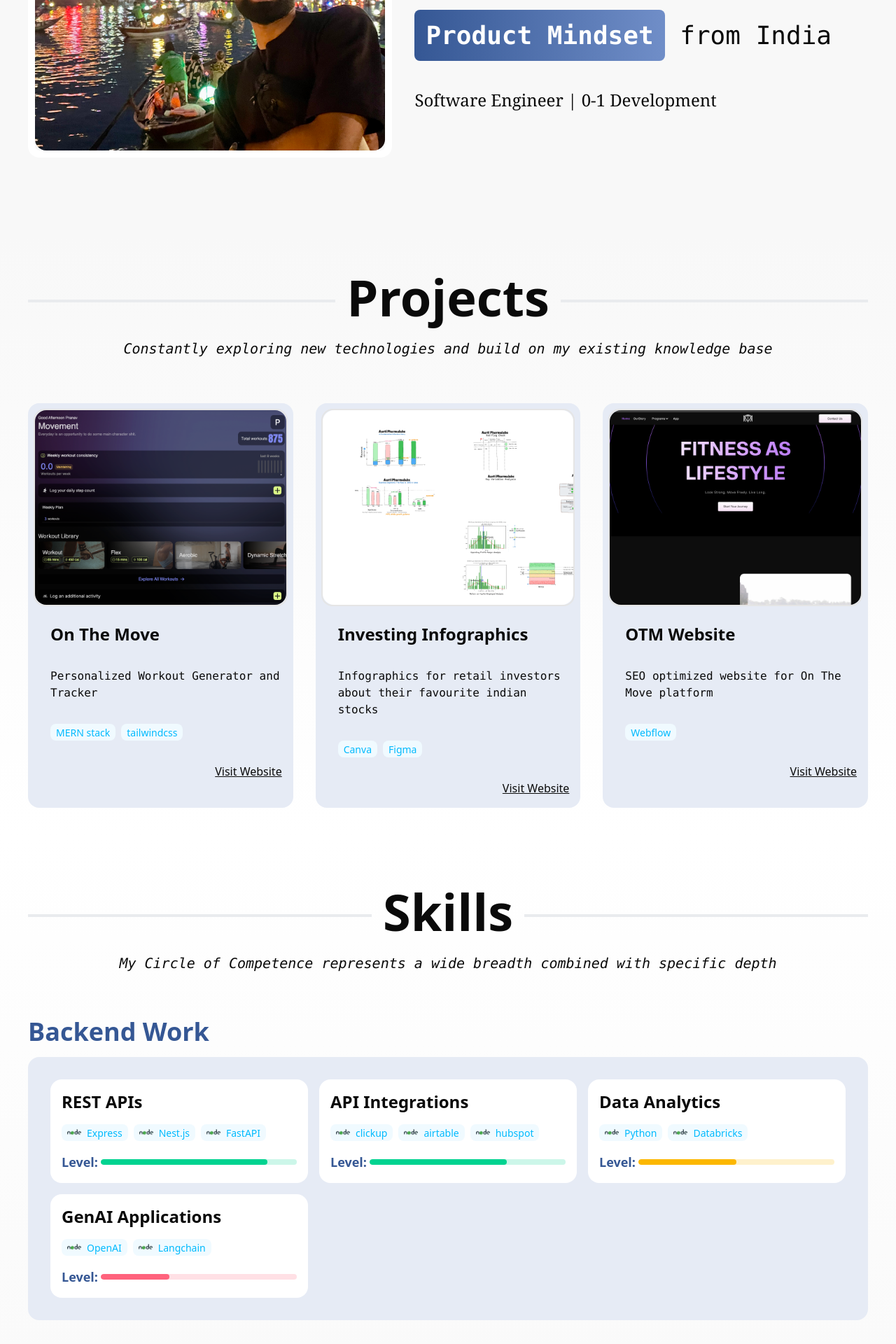
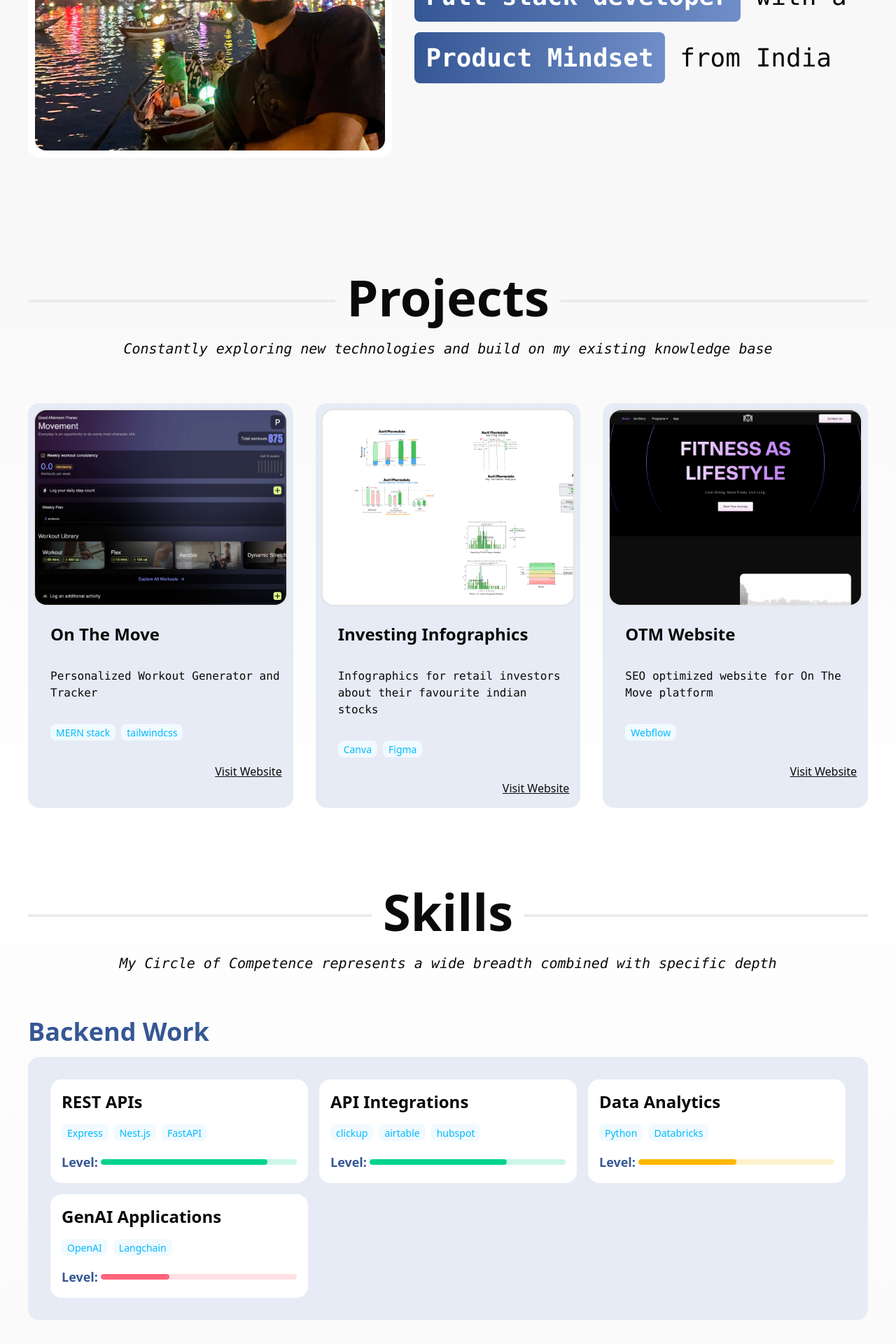
Before and after one commit to pranav-9/my-portfolio, a Next.js app: page / in a window 1280 px wide. Shown: the part 460-2380 px from the top of the page at 70% size. Built offline with nearby package versions, Linux system fonts and the light colour scheme.

Commit message:
comment out

```diff
--- a/src/app/hero.tsx
+++ b/src/app/hero.tsx
@@ -38,9 +38,9 @@ const Hero = () => {
               from India
             </p>
           </div>
-          <p className="text-2xl font-serif">
+          {/* <p className="text-2xl font-serif">
             Software Engineer | 0-1 Development
-          </p>
+          </p> */}
         </div>
       </div>
     </div>
--- a/src/app/skillbox.tsx
+++ b/src/app/skillbox.tsx
@@ -30,13 +30,13 @@ const Skillbox = (props: {
           {props.skillDetails.badges.map((badge) => (
             <div key={badge} className="flex gap-2">
               <div className={`badge badge-soft p-2  badge-info`}>
-                <Image
+                {/* <Image
                   src="/nodejs.png"
                   alt="Logo"
                   width={20}
                   height={20}
                   className=""
-                />
+                /> */}
                 {badge}
               </div>
             </div>
```
